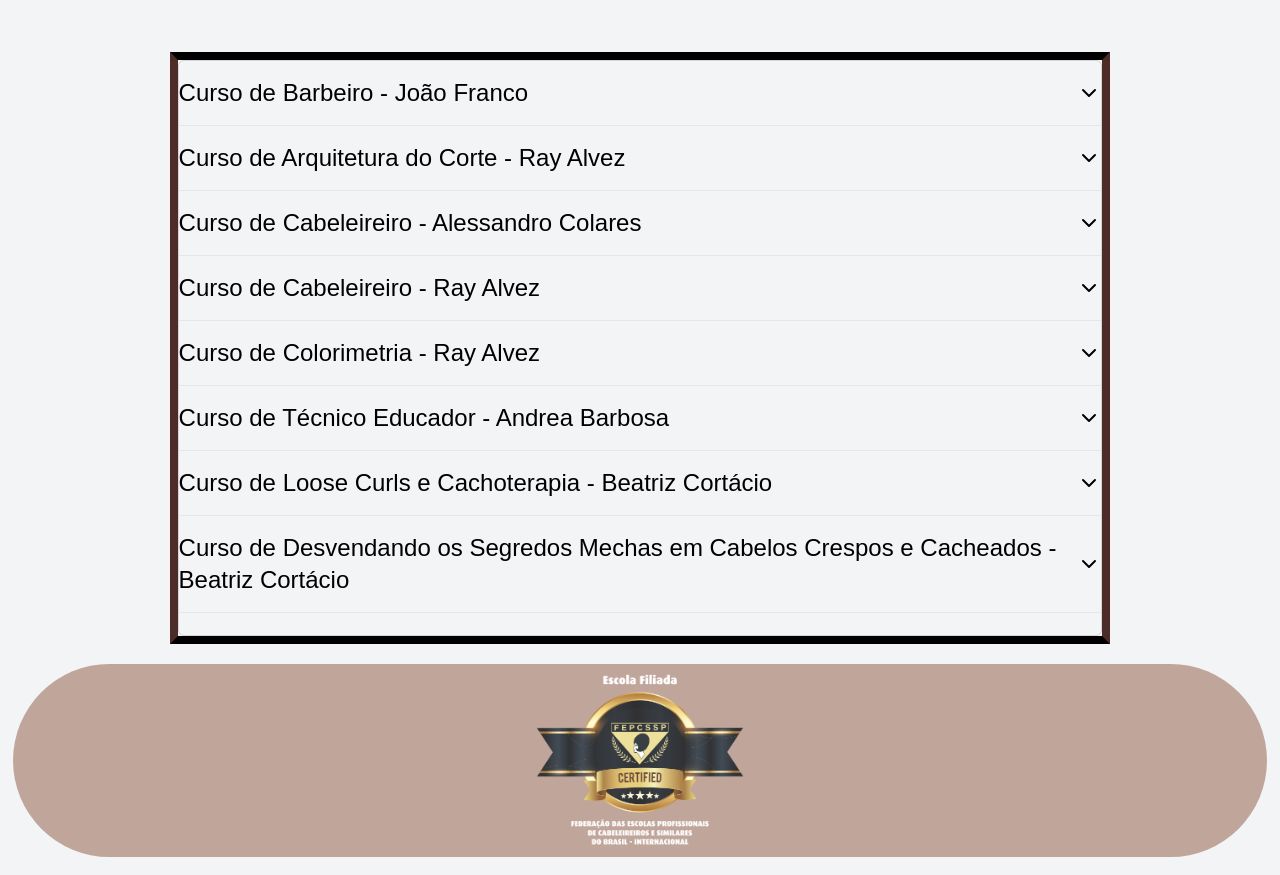
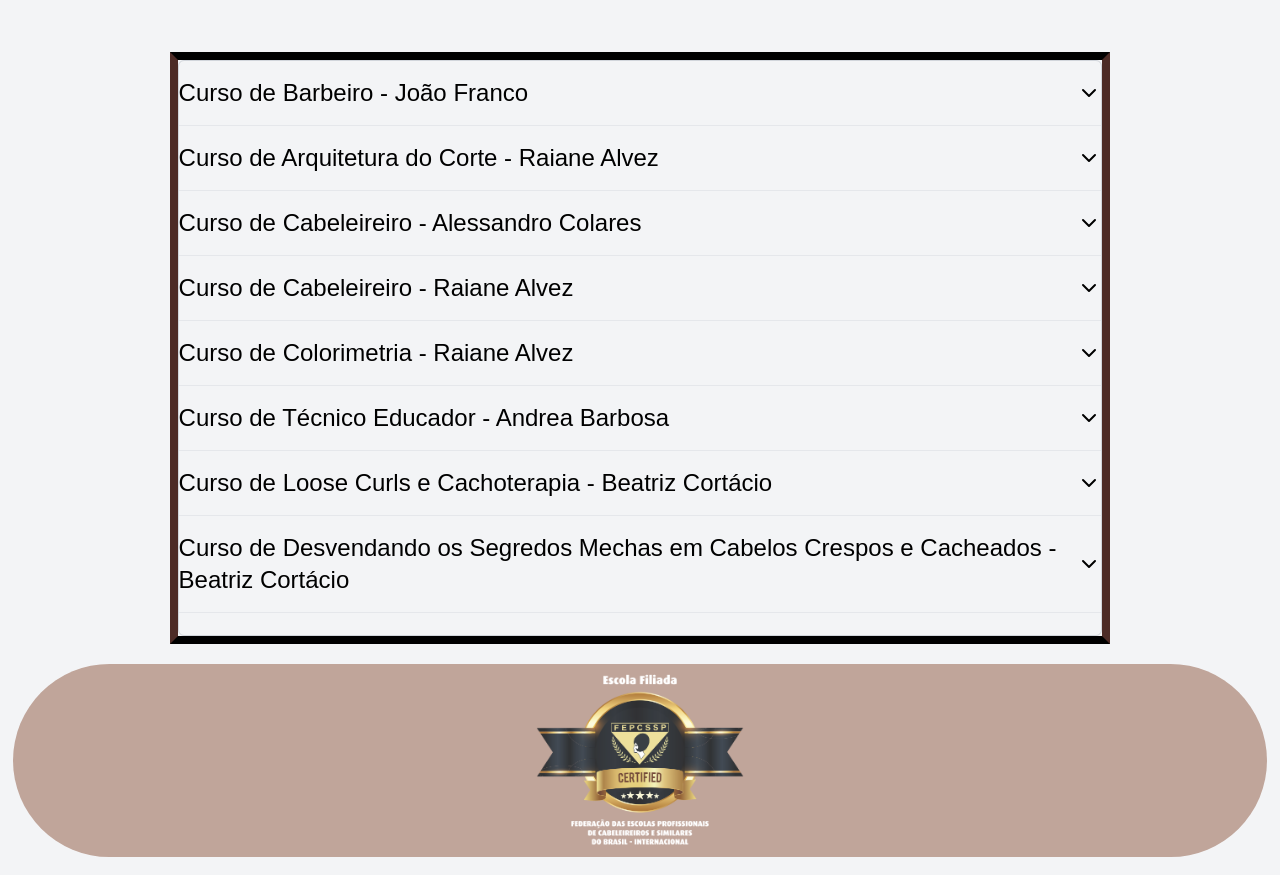
Before and after one commit to Riba12/CircuitoBeleza, a Next.js app: page / in a window 1280 px wide. Shown: the part 5242-6117 px from the top of the page. Built offline with nearby package versions, Linux system fonts and the light colour scheme.

Commit message:
name fix

```diff
--- a/src/components/cursos.tsx
+++ b/src/components/cursos.tsx
@@ -39,8 +39,8 @@ export default function Cursos() {
     }
 
     // const [abrir, setAbrir] = useState(true)
-    const cursos = ['Barbeiro - João Franco', 'Arquitetura do Corte - Ray Alvez','Cabeleireiro - Alessandro Colares',
-        'Cabeleireiro - Ray Alvez', 'Colorimetria - Ray Alvez', 'Técnico Educador - Andrea Barbosa', 'Loose Curls e Cachoterapia - Beatriz Cortácio',
+    const cursos = ['Barbeiro - João Franco', 'Arquitetura do Corte - Raiane Alvez','Cabeleireiro - Alessandro Colares',
+        'Cabeleireiro - Raiane Alvez', 'Colorimetria - Raiane Alvez', 'Técnico Educador - Andrea Barbosa', 'Loose Curls e Cachoterapia - Beatriz Cortácio',
         'Desvendando os Segredos Mechas em Cabelos Crespos e Cacheados - Beatriz Cortácio', 'Corte - Alessandro Colares',
         'Fade e Tesoura - João Franco', 'Manicure E Pedicure -  Juliana Marques',
         'Depilação - Tatiana Evaristo', 'Extensão de cílios - Karen Kelle', 'Designer de Sobrancelha - Karen Kelle',
```
